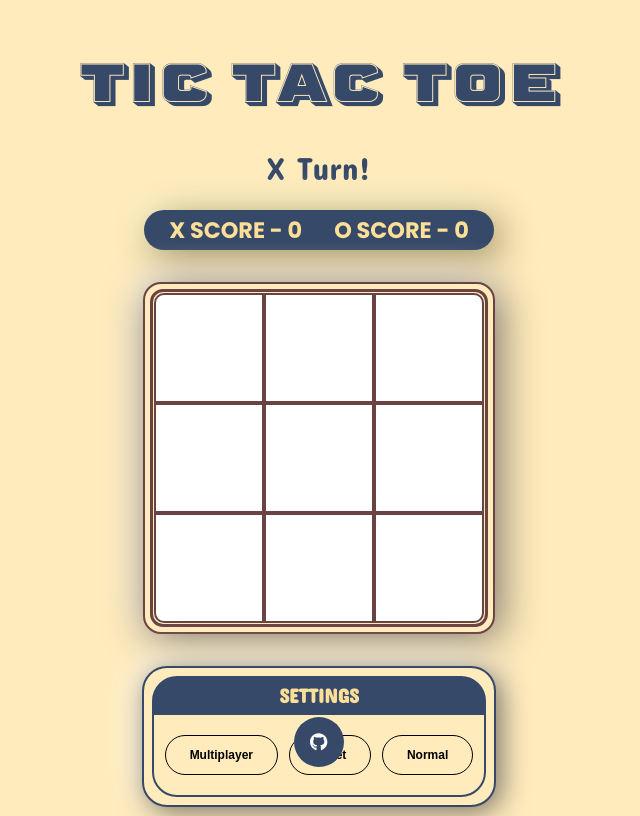
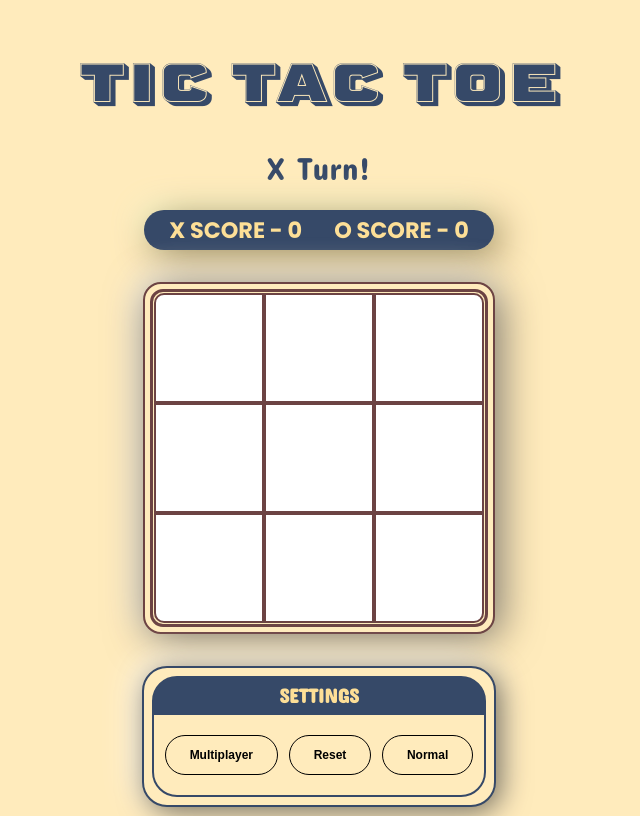
Before and after one commit to dzikriemursyid/tic-tac-toe, a React (Vite) app: page / in a window 1280 px wide. Shown: the whole page, without its empty margins (321-961 px from the left). Built offline with nearby package versions, Linux system fonts and the light colour scheme; a web font is replaced by a local one.

Commit message:
Fix: Remove footer/github icon

```diff
--- a/src/main.jsx
+++ b/src/main.jsx
@@ -1,7 +1,6 @@
 import React from "react";
 import ReactDOM from "react-dom/client";
 import App from "./App.jsx";
-import Icon from "./Icon.jsx";
 import "./index.css";
 
 ReactDOM.createRoot(document.getElementById("root")).render(
@@ -13,9 +12,6 @@ ReactDOM.createRoot(document.getElementById("root")).render(
       <main>
         <App />
       </main>
-      <footer>
-        <Icon />
-      </footer>
     </div>
   </React.StrictMode>
 );
```
